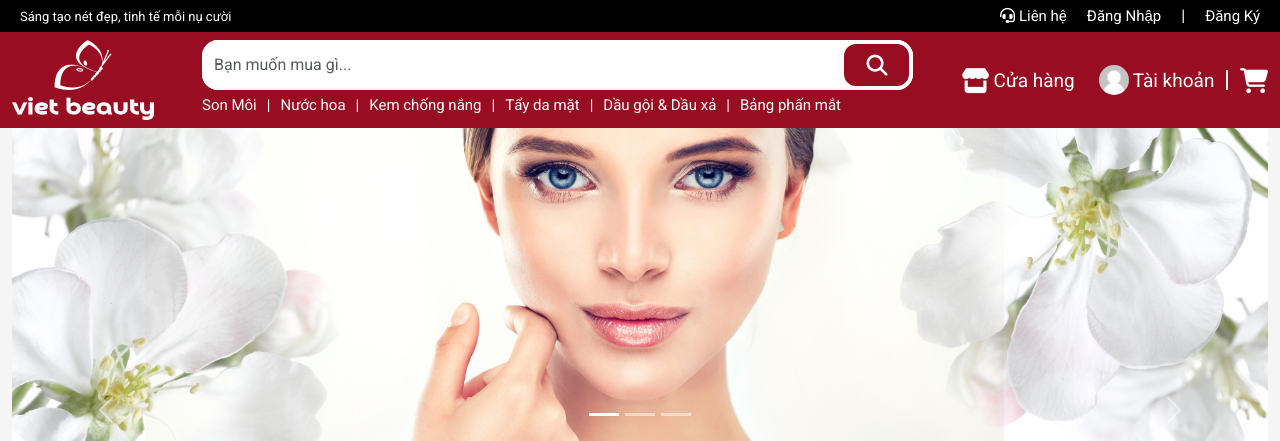
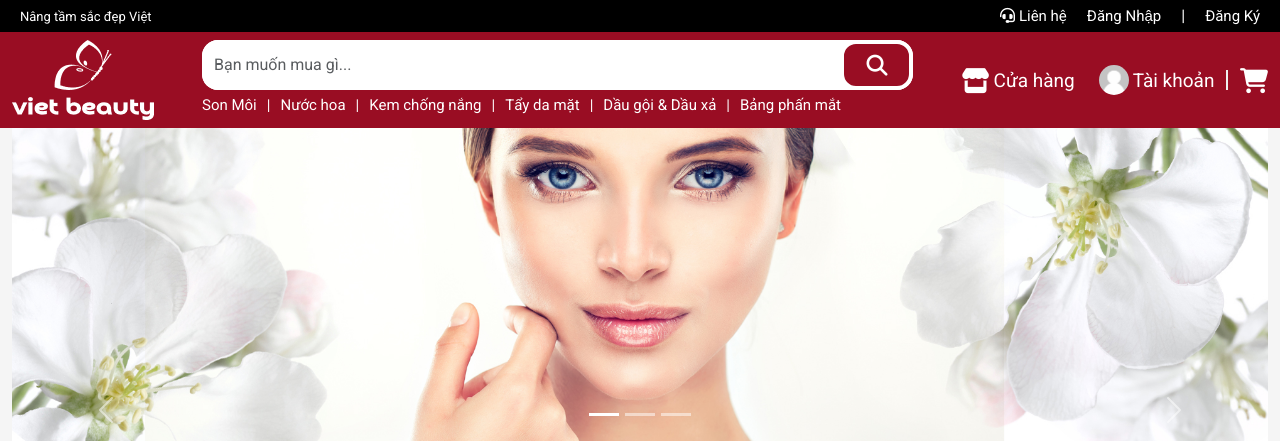
Before and after one commit to schmev91/vietbeauty, a PHP site: page / in a window 1280 px wide. Shown: the top 441 px of the page. Run offline with PHP 8.4, Linux system fonts and the light colour scheme; data comes from the database, SQL or seed files in the repository.

Commit message:
edit slogan

```diff
--- a/src/views/includes/header.php
+++ b/src/views/includes/header.php
@@ -9,7 +9,7 @@ global $DEFAULT_AVATAR;
             <div class="container">
                 <div class="header_top" style="display: flex; justify-content: space-between;">
                     <div class="header_topleft">
-                        <span>Sáng tạo nét đẹp, tinh tế mỗi nụ cười</span>
+                        <span>Nâng tầm sắc đẹp Việt</span>
                     </div>
                     <div class="header_topright">
                         <ul class="header_right" style="display: flex; gap:20px">
@@ -24,11 +24,11 @@ global $DEFAULT_AVATAR;
                             <li><a href="index.php?controller=user&action=showRegisterForm">Đăng Ký</a></li>
 
                         <?php  } else {
-                            if($_SESSION['user']['isAdmin']){
-                                echo '<li><a href="admin.php"><i class="fa-solid fa-wrench"></i> Quản trị</a>
+                                    if ($_SESSION['user']['isAdmin']) {
+                                        echo '<li><a href="admin.php"><i class="fa-solid fa-wrench"></i> Quản trị</a>
                                 </li>';
-                            }
-                            ?>
+                                    }
+                        ?>
                             <li><a href="index.php?controller=user&action=logout"><i class="fa-solid fa-right-from-bracket me-2"></i> Đăng xuất</a>
                             </li>
                         <?php } ?>
```
